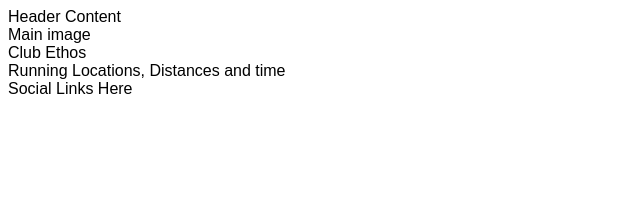
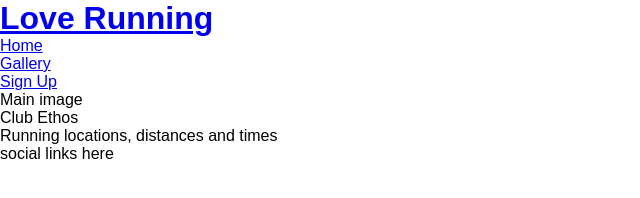
Before and after one commit to marcusgrundstrom88/love-running, a plain HTML site: page index.html in a window 1280 px wide. Shown: the whole page, without its empty margins (0-640 px from the left). Drawn offline with Linux system fonts and the light colour scheme.

Commit message:
Added style

```diff
--- a/assets/css/style.css
+++ b/assets/css/style.css
@@ -1,3 +1,16 @@
+@import url('https://fonts.googleapis.com/css2?family=Lato:wght@300&family=Oswald&display=swap');
+
+* {
+    margin: 0;
+    padding: 0;
+    border: none;
+}
+
+body {
+    font-family: Lato, sans-serif;
+    font-weight: 300;
+}
+
 body {
     font-family: Arial, Helvetica, sans-serif;
 }
--- a/index.html
+++ b/index.html
@@ -1,27 +1,47 @@
 <!DOCTYPE html>
 <html lang="en">
+
 <head>
     <meta charset="UTF-8">
-    <meta http-equiv="X-UA-Compatible" content="IE=edge">
     <meta name="viewport" content="width=device-width, initial-scale=1.0">
-    <meta name="description" content="Love Running Club for runners">
-    <meta name="keywords" content="love running, running, running club">
+    <meta name="description" content="Love Running club for runners in Dublin, Ireland">
+    <meta name="keywords" content="love running, running club, ireland, dublin">
 
     <link rel="stylesheet" href="assets/css/style.css">
     <title>Love Running</title>
 </head>
+
 <body>
-    <header> Header Content</header>
+    <header>
+        <a href="index.html">
+            <h1>Love Running</h1>
+        </a>
+        <nav>
+            <ul>
+                <li>
+                    <a href="index.html">Home</a>
+                </li>
+                <li>
+                    <a href="#">Gallery</a>
+                </li>
+                <li>
+                    <a href="#">Sign Up</a>
+                </li>
+            </ul>
+        </nav>
+    </header>
     <section>
         Main image
-
     </section>
     <section>
         Club Ethos
     </section>
     <section>
-        Running Locations, Distances and time
+        Running locations, distances and times
     </section>
-    <footer> Social Links Here </footer>
+    <footer>
+        social links here
+    </footer>
 </body>
+
 </html>
```
